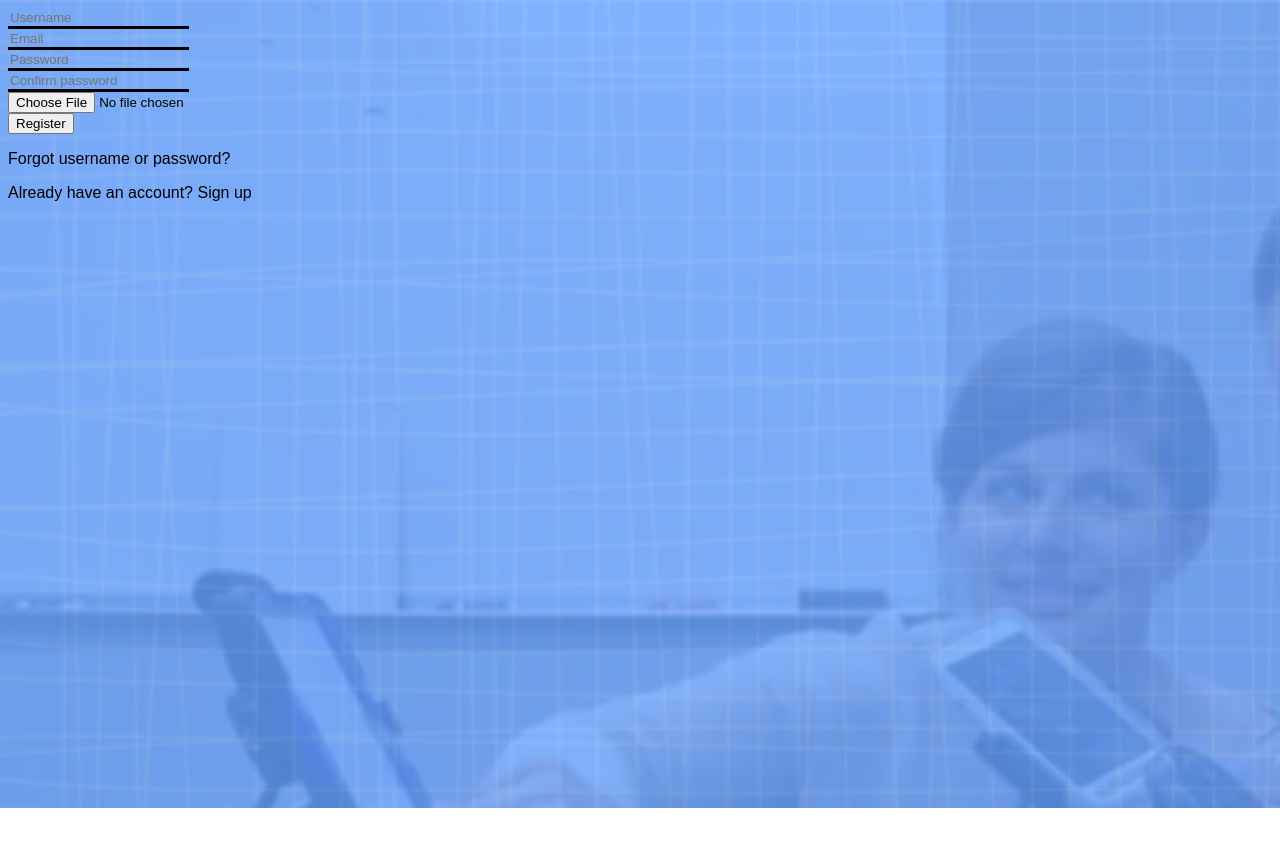
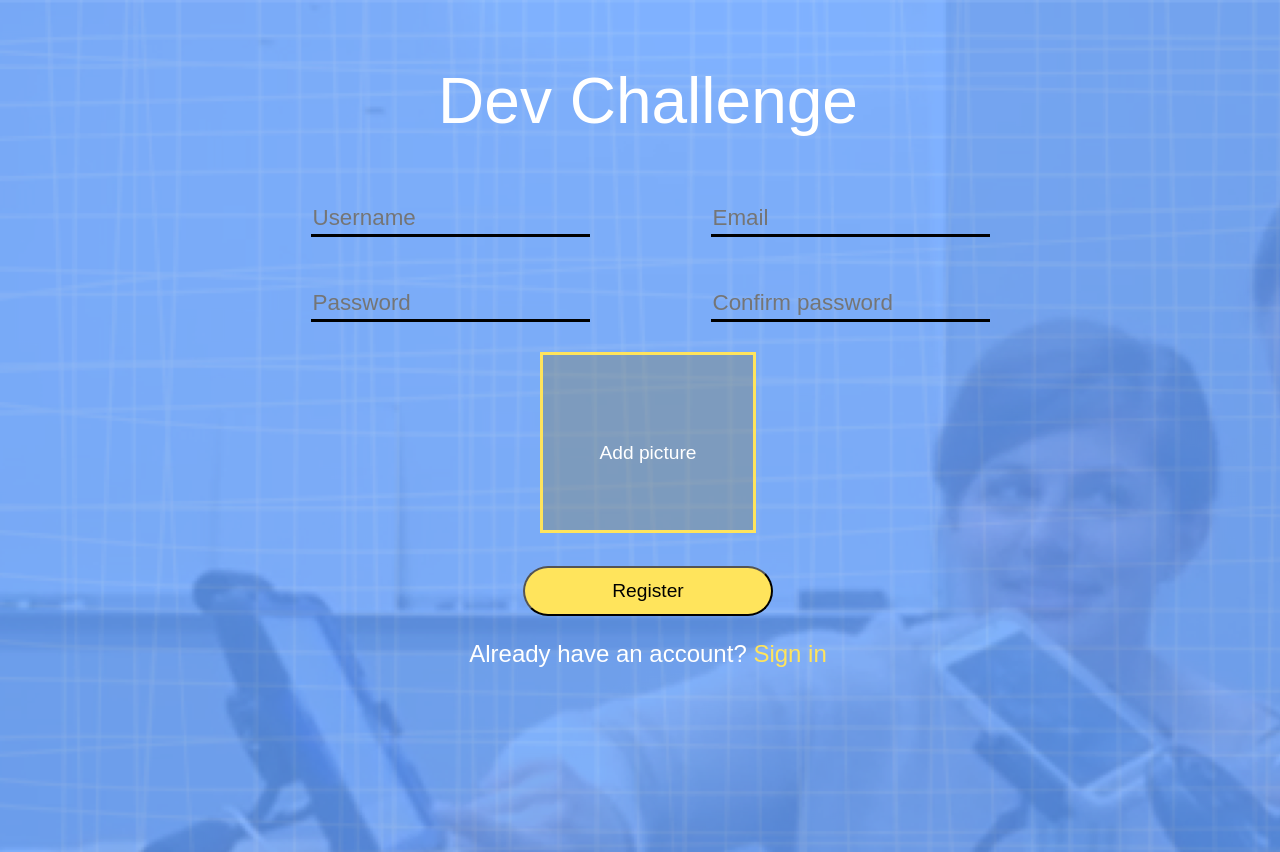
Before and after one commit to samcdonovan/personal-dashboard, a React (Create React App) app in the folder client/: page /register in a window 1280 px wide. Before the commit the page ends 808 px from the top, so only its background shows below. Built offline with nearby package versions, Linux system fonts and the light colour scheme.

Commit message:
Add Login and Register styling

```diff
--- a/client/src/components/ImageUploader.tsx
+++ b/client/src/components/ImageUploader.tsx
@@ -1,5 +1,6 @@
 import React, { useState } from "react";
 import { handleImageUpload } from "../utils/ProxyAPI";
+import styles from "../styles/photo.module.css";
 
 interface Props {
     callback: Function,
@@ -26,11 +27,19 @@ function ImageUploader(props: Props) {
                 : null
             }
 
-            <input
-                type="file"
-                name="image-upload"
-                onChange={(event) => { handleImageUpload(event, props.page, props.callback) }}
-            />
+            <div>
+                <input
+                    id="upload-input"
+                    type="file"
+                    name="image-upload"
+                    onChange={(event) => { handleImageUpload(event, props.page, props.callback) }}
+                    hidden={true}
+                />
+                <label
+                    className={styles["upload-container"]}
+                    htmlFor="upload-input"
+                ><span>Add picture</span></label>
+            </div>
         </div>
     );
 };
--- a/client/src/pages/Login.tsx
+++ b/client/src/pages/Login.tsx
@@ -2,6 +2,7 @@ import React, { useState, useEffect } from 'react';
 import { useNavigate } from 'react-router-dom';
 import { Link } from "react-router-dom";
 import { login } from "../utils/ProxyAPI";
+import styles from "../styles/loginRegister.module.css";
 
 /* Login page functional component;
 this will be the first page the user sees */
@@ -16,11 +17,9 @@ function Login() {
     function handleSubmit(event: any) {
         event.preventDefault();
         login(username, password, setLoginData);
-
     }
 
     useEffect(() => {
-        console.log(loginData);
 
         if (loginData.status === 200) {
             localStorage.setItem('credentials',
@@ -33,18 +32,17 @@ function Login() {
     }, [loginData]);
 
     return (
-        <div className="login-container">
-            <div className="content">
-                <form onSubmit={handleSubmit}>
         <div>
+            <h1 className={"welcome-message " + styles["main-title"]}>Dev Challenge</h1>
+
+            <form className={styles["lr-container"]} onSubmit={handleSubmit}>
+                <div className={styles["input-container"]}>
                     <input
                         type="text"
                         placeholder="Username"
                         value={username}
                         onChange={(event: any) => { setUsername(event.target.value) }}
                     />
-                    </div>
-                    <div>
                     <input
                         type="password"
                         placeholder="Password"
@@ -52,17 +50,13 @@ function Login() {
                         onChange={(event: any) => { setPassword(event.target.value) }}
                     />
                 </div>
-                    <div>
-                        <button type="submit">Login</button>
-                    </div>
-
-                    {/* link to forgotten username or password form (may add later) */}
-                    <p>Forgot <a href="#">username or password?</a></p>
+                <div className={styles["lr-btn-container"]}>
+                    <button className={styles["lr-btn"]} type="submit">Login</button>
 
                     {/* link to the Register page */}
-                    <p>New to the challenge? <Link to="/register">Sign up</Link></p>
+                    <p className={styles["sign-up"]}>New to the challenge? <Link to="/register"><span className="highlighted">Sign up</span></Link></p>
+                </div>
             </form>
-            </div>
         </div>
     );
 }
--- a/client/src/pages/Register.tsx
+++ b/client/src/pages/Register.tsx
@@ -2,6 +2,7 @@ import React, { useState, useEffect } from 'react';
 import { Link } from "react-router-dom";
 import { register } from "../utils/ProxyAPI";
 import ImageUploader from '../components/ImageUploader';
+import styles from "../styles/loginRegister.module.css";
 
 /* Register page functional component; allows user to register an
 account for the dashboard */
@@ -34,10 +35,12 @@ function Register() {
     }, [imgPath]);
 
     return (
-        <div className="login-container">
-            <form onSubmit={handleSubmit}>
-                <div className="content">
         <div>
+
+            <h1 className={"welcome-message " + styles["main-title"]}>Dev Challenge</h1>
+
+            <form className={styles["lr-container"]} onSubmit={handleSubmit}>
+                <div className={styles["input-container"]}>
                     <input
                         type="text"
                         placeholder="Username"
@@ -45,22 +48,18 @@ function Register() {
                         onChange={(event: any) => { setUsername(event.target.value) }}
 
                     />
-                    </div> <div>
                     <input
                         type="email"
                         placeholder="Email"
                         value={email}
                         onChange={(event: any) => { setEmail(event.target.value) }}
                     />
-                    </div>
-                    <div>
                     <input
                         type="password"
                         placeholder="Password"
                         value={password}
                         onChange={(event: any) => { setPassword(event.target.value) }}
                     />
-                    </div> <div>
                     <input
                         type="password"
                         placeholder="Confirm password"
@@ -69,16 +68,14 @@ function Register() {
                     />
                 </div>
 
+                <div className={styles["upload-container"]}>
                     <ImageUploader callback={setImgPath} page="register" />
-                    <div>
-                        <button type="submit">Register</button>
                 </div>
-                    <p>
-                        Forgot <a href="#">username or password?</a>
-                    </p>
+                <div className={styles["lr-btn-container"]}>
+                    <button className={styles["lr-btn"]} type="submit">Register</button>
 
                     {/* link back to login page for if they already have an account */}
-                    <p>Already have an account? <Link to="/login">Sign up</Link></p>
+                    <p className={styles["sign-up"]}>Already have an account? <Link to="/"><span className="highlighted">Sign in</span></Link></p>
 
                 </div>
             </form>
--- a/client/src/styles/dashboard.module.css
+++ b/client/src/styles/dashboard.module.css
@@ -8,13 +8,6 @@
     grid-gap: 2rem;
     margin: auto;
     justify-content: space-evenly;
-}
-
-.welcome-message {
-    font-size: 4rem;
-    text-align: center;
-    margin: 1%;
-    color: white;
 }
 
 .inner-title {
--- a/client/src/styles/global.css
+++ b/client/src/styles/global.css
@@ -8,13 +8,38 @@ body {
     background-image: url("../../public/images/Background.png");
 }
 
+.highlighted, .highlighted a:visited {
+    color: rgb(255, 228, 92);
+}
+
 a, a:visited {
     text-decoration: none;
     color: black;
 }
 
 input[type="text"], input[type="email"], input[type="password"] {
+    width: 275px;
+    height: 30px;
+    font-size: 1.4rem;
     background: transparent;
     border: none;
     border-bottom: solid;
 }
+
+input[type="text"]:focus, input[type="email"]:focus, input[type="password"]:focus {
+    outline: none;
+}
+
+.content {
+    height: 100%;
+    width: 85%;
+    margin: auto;
+}
+
+.welcome-message {
+    font-size: 4rem;
+    text-align: center;
+    margin: 1%;
+    color: white;
+    font-weight: normal;
+}
--- a/client/src/styles/loginRegister.module.css
+++ b/client/src/styles/loginRegister.module.css
@@ -1,5 +1,52 @@
+.main-title {
+    padding: 4% 0;
+    margin-bottom: 0;
+}
+
 .lr-btn {
     background-color: rgb(255, 228, 92);
-    border-radius: 10px;
+    font-size: 1.2rem;
+    border-radius: 150px;
+    width: 250px;
+    height: 50px;
+    cursor: pointer;
+}
 
+.lr-container {
+    position: relative;
+    height: 650px;
+    width: 80%;
+    margin: auto;
 }
+
+.lr-container input[type="text"], .lr-container input[type="password"] {}
+
+.lr-btn-container {
+    position: absolute;
+    width: 400px;
+    margin: auto;
+    text-align: center;
+    bottom: 160px;
+    left: 50%;
+    transform: translateX(-50%);
+}
+
+.input-container {
+    position: relative;
+    margin: auto;
+    display: grid;
+    grid-template-columns: 200px 200px;
+    grid-row: auto auto;
+    grid-column-gap: 200px;
+    grid-row-gap: 50px;
+    width: 675px;
+}
+
+.sign-up {
+    font-size: 1.5rem;
+    color: white;
+}
+
+.upload-container {
+    margin-top: 30px;
+}
--- a/client/src/styles/photo.module.css
+++ b/client/src/styles/photo.module.css
@@ -15,3 +15,26 @@
     height: 70px;
     background-color: white;
 }
+
+.upload-container {
+    width: 210px;
+    height: 175px;
+    display: block;
+    position: relative;
+    border-style: solid;
+    border-color: rgb(255, 228, 92);
+    background-color: rgba(128, 116, 56, 0.3);
+    margin: auto;
+    text-align: center;
+    cursor: pointer;
+}
+
+.upload-container span {
+    position: relative;
+    margin: auto;
+    width: 5px;
+    top: 50%;
+    transform: translateY(-50%);
+    font-size: 1.2rem;
+    color: white;
+}
```
Lines whose indentation alone changed are shown as unchanged.
